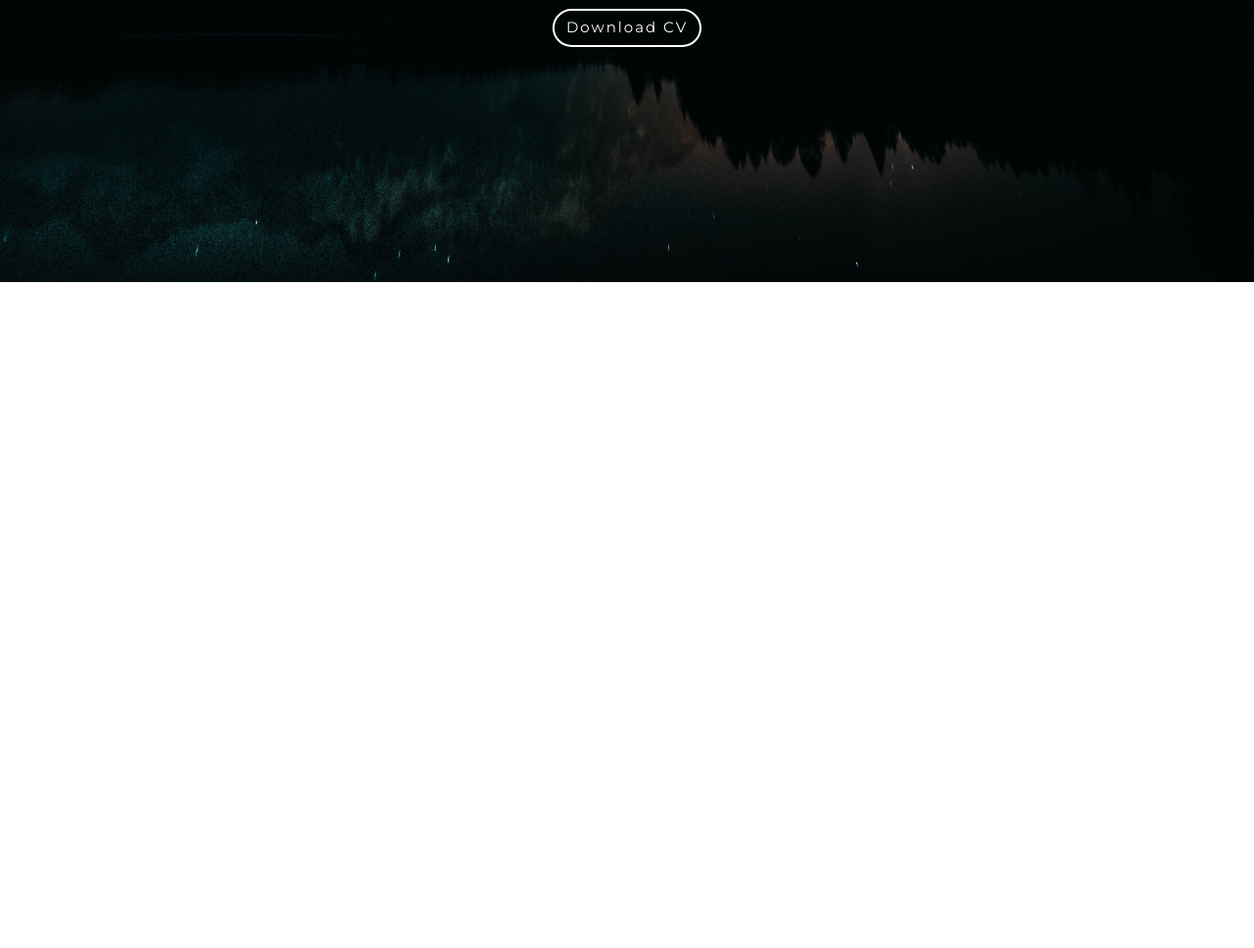
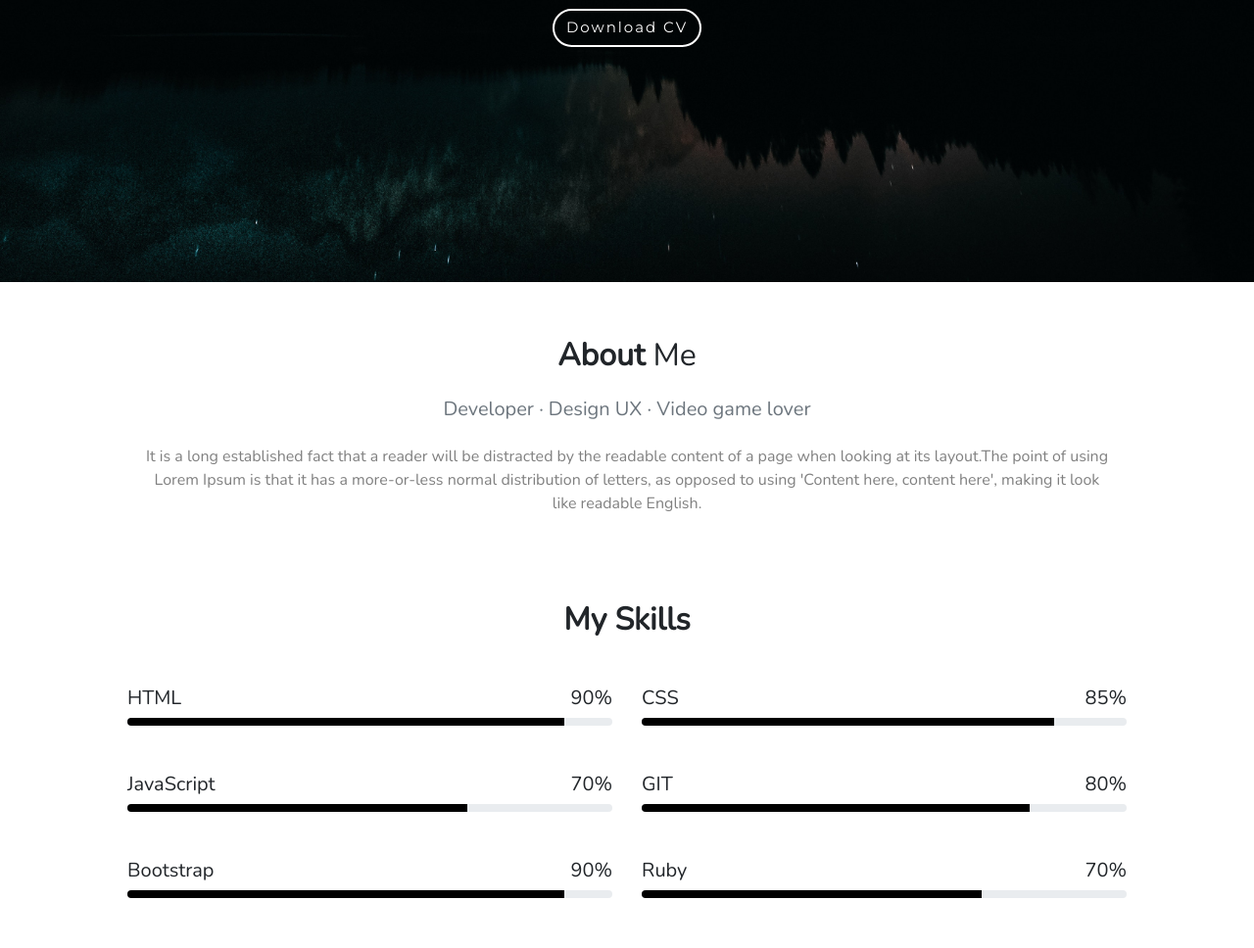
Before and after one commit to jaime00/personalPortfolio, a plain HTML site: page index.html in a window 1280 px wide. Shown: the part 512-1480 px from the top of the page at 98% size. Before the commit the page ends 800 px from the top, so only its background shows below. Drawn offline with nearby package versions, Linux system fonts and the light colour scheme.

Commit message:
Finished about me

```diff
--- a/index.html
+++ b/index.html
@@ -47,6 +47,7 @@
                 </nav>
                 <!-- end menu navegation -->
             </div>
+            <!-- start front-1 -->
             <div class="pb-5 front-1 text-center text-white">
                 <div class="pt-3">
                     <h5 class="pt-4 tittle-2 animated bounceInLeft">Hi,
@@ -94,11 +95,102 @@
                     <button class="btn btn-outline-light">Download CV</button>
                 </div>
             </div>
+            <!-- end front-1 -->
         </header>
-        <!-- start front 1 -->
+
+        <!-- start aboutMe -->
+        <div class="aboutMe text-center py-2 container"
+            id="about">
+            <div class="part-1 container py-5">
+                <h2><b>About</b> Me</h2>
+                <h5 class="text-muted my-4 mx-5">Developer <span>&centerdot;</span>
+                    Design
+                    UX <span>&centerdot; </span> Video game lover</h5>
+                <p class="mx-5">It is a long established fact that a reader will
+                    be
+                    distracted by the readable content of a page when
+                    looking at its layout.The point of using Lorem Ipsum is that
+                    it has a more-or-less normal distribution
+                    of letters, as opposed to using 'Content here, content
+                    here', making it look like readable English.</p>
+            </div>
+
+            <div class="container pt-4">
+                <h2><b>My Skills</b></h2>
+                <div class="row container mt-5">
+                    <div class="col-sm-12 col-md-6 text-center bar mb-5">
+                        <h5 class="d-inline float-left">HTML</h5>
+                        <h5 class="d-inline text float-right">90%</h5>
+                        <div class="mt-2 col-6 progress">
+                            <div class="progress-bar"
+                                style="width: 90%">
+                            </div>
+                        </div>
+                    </div>
+
+                    <div class="col-sm-12 col-md-6 text-center bar mb-5">
+                        <h5 class="d-inline float-left">CSS</h5>
+                        <h5 class="d-inline text float-right">85%</h5>
+
+                        <div class="mt-2 text-center col-6 progress">
+                            <div class="progress-bar"
+                                style="width:85%">
+                            </div>
+                        </div>
+                    </div>
+                </div>
+                <div class="row container">
+                    <div class="col-sm-12 col-md-6 text-center bar mb-5">
+                        <h5 class="d-inline float-left">JavaScript</h5>
+                        <h5 class="d-inline text float-right">70%</h5>
+                        <div class="mt-2 col-6 progress">
+                            <div class="progress-bar"
+                                style="width:70%">
+                            </div>
+                        </div>
+                    </div>
+
+                    <div class="col-sm-12 col-md-6 text-center bar mb-5">
+                        <h5 class="d-inline float-left">GIT</h5>
+                        <h5 class="d-inline text float-right">80%</h5>
+
+                        <div class="mt-2 text-center col-6 progress">
+                            <div class="progress-bar"
+                                style="width:80%">
+                            </div>
+                        </div>
+                    </div>
+                </div>
+                <div class="row container">
+                    <div class="col-sm-12 col-md-6 text-center bar mb-5">
+                        <h5 class="d-inline float-left">Bootstrap</h5>
+                        <h5 class="d-inline text float-right">90%</h5>
+                        <div class="mt-2 col-6 progress">
+                            <div class="progress-bar"
+                                style="width:90%">
+                            </div>
+                        </div>
+                    </div>
+                    <div class="col-sm-12 col-md-6 text-center bar mb-5">
+                        <h5 class="d-inline float-left">Ruby</h5>
+                        <h5 class="d-inline text float-right">70%</h5>
+                        <div class="mt-2 col-6 progress">
+                            <div class="progress-bar"
+                                style="width:70%">
+                            </div>
+                        </div>
+                    </div>
+                </div>
+                <!-- <div class="top float-right">
+                 <a href="#home" class="btn btn-outline-dark">
+                     <i class="fa fa-arrow-up">To the top</i>
+                 </a>
+             </div> -->
+            </div>
+        </div>
+        <!-- end aboutMe  -->
 
 
-        <!-- end front 1 -->
         <!-- Scripts de bootstrap 4 -->
         <script src="https://code.jquery.com/jquery-3.3.1.slim.min.js"
             integrity="sha384-q8i/X+965DzO0rT7abK41JStQIAqVgRVzpbzo5smXKp4YfRvH+8abtTE1Pi6jizo"
--- a/style.css
+++ b/style.css
@@ -80,3 +80,27 @@ a:hover {
     transition: all 0.5s;
     font-size: 15px;
 }
+
+.aboutMe {
+    height: 100vh;
+    font-family: 'Nunito', sans-serif;
+    background-color: #ffffff;
+}
+
+.progress {
+    padding-right: 0px;
+    padding-left: 0px;
+    height: .5rem;
+}
+
+.progress-bar {
+    background-color: black;
+}
+
+.col-6 {
+    max-width: none;
+}
+
+.aboutMe p {
+    color: gray;
+}
```
